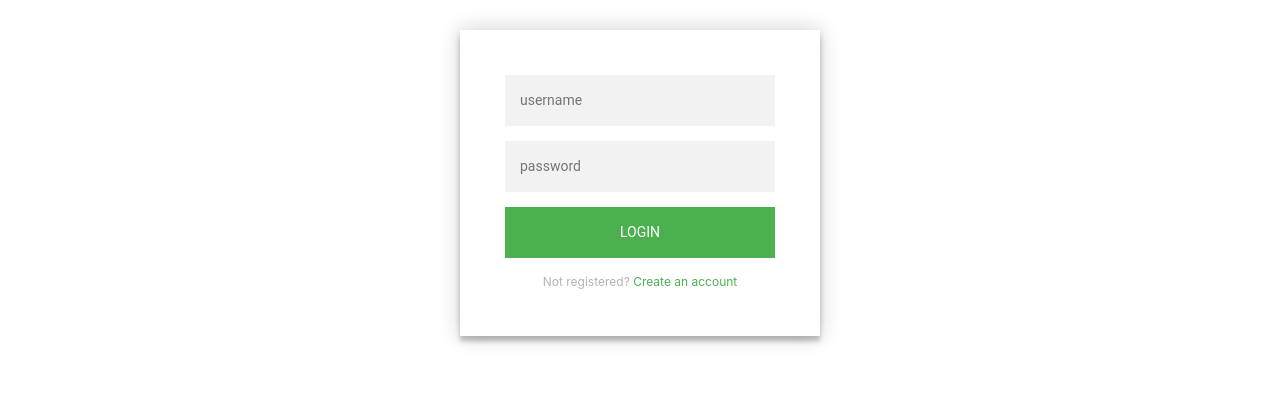
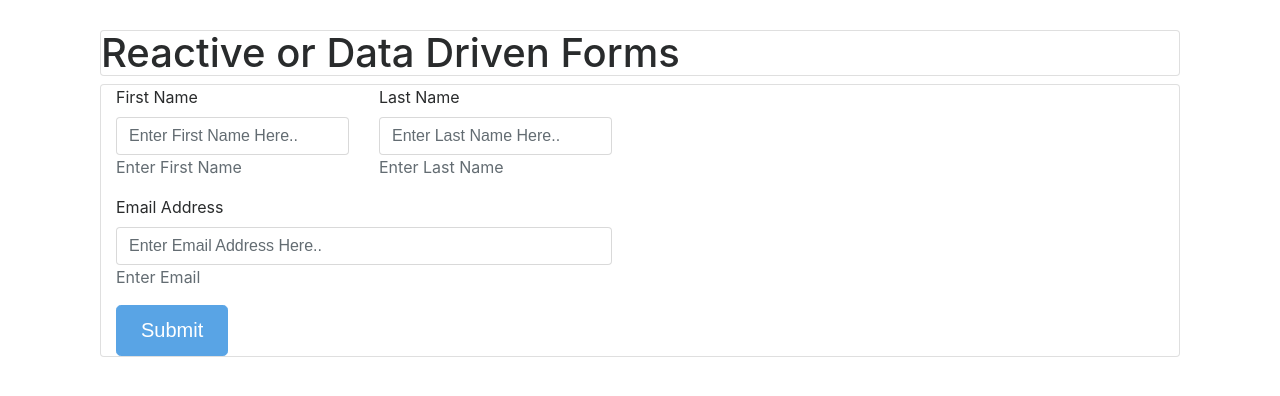
Before and after one commit to CodeKul/angular-router-evening-68, an Angular app: page /regRec in a window 1280 px wide. Before the commit this address led to /. Shown: the top 396 px of the page. Built offline with nearby package versions, Linux system fonts and the light colour scheme.

Commit message:
reactive forms : config, data exg, validations

```diff
--- a/src/app/app.router.ts
+++ b/src/app/app.router.ts
@@ -1,3 +1,4 @@
+import { ReactiveRegComponent } from './reactive-reg/reactive-reg.component';
 import { AccountNumGuard } from './dash/account-num.guard';
 import { ListingComponent } from './dash/listing.component';
 import { ProfileComponent } from './dash/profile.component';
@@ -15,6 +16,7 @@ const routes: Routes = [
     { path: '', component: LoginComponent },
     { path: 'dash/:usNm', component: DashComponent, children: dashRoutes },
     { path: 'reg/:tm', component: RegistrationComponent, canActivate: [AccountNumGuard] },
+    { path: 'regRec', component: ReactiveRegComponent},
     { path: '**', redirectTo: '' }
 ];
 
--- a/src/app/login/login.component.html
+++ b/src/app/login/login.component.html
@@ -3,6 +3,6 @@
     <input type="text" placeholder="username" #usNm/>
     <input type="password" placeholder="password" #pass/>
     <button (click)="onLogin(usNm.value,pass.value)">login</button>
-    <p class="message">Not registered? <a [routerLink]="['reg','789']" routerLinkActive="rtr">Create an account</a></p>
+    <p class="message">Not registered? <a [routerLink]="['regRec']" routerLinkActive="rtr">Create an account</a></p>
   </form>
 </div>
--- /dev/null
+++ b/src/app/reactive-reg/reactive-reg.component.html
@@ -0,0 +1,40 @@
+<h1 class="card">Reactive or Data Driven Forms</h1>
+<div class="col-lg-12 card">
+  <div class="row">
+    <form novalidate (ngSubmit)="onSubmit()" [formGroup]="frmGrp">
+      <div class="col-sm-12">
+        <div class="row">
+          <div class="col-sm-6 form-group">
+            <label>First Name</label>
+            <input
+              type="text"
+              placeholder="Enter First Name Here.."
+              class="form-control"
+              formControlName="fstNm">
+              <span class="text-muted" >Enter First Name</span>
+          </div>
+          <div class="col-sm-6 form-group">
+            <label>Last Name</label>
+            <input
+              type="text"
+              placeholder="Enter Last Name Here.."
+              class="form-control"
+              formControlName="lstNm">
+              <span class="text-muted" >Enter Last Name</span>
+          </div>
+        </div>
+        <div class="form-group">
+          <label>Email Address</label>
+          <input
+            type="text"
+            placeholder="Enter Email Address Here.."
+            class="form-control"
+            formControlName="eml">
+            <span class="text-muted" >Enter Email</span>
+        </div>
+
+        <button type="submit" class="btn btn-lg btn-primary" [disabled]="!frmGrp.valid">Submit</button>
+      </div>
+    </form>
+  </div>
+</div>
--- /dev/null
+++ b/src/app/reactive-reg/reactive-reg.component.ts
@@ -0,0 +1,31 @@
+import { Component, OnInit } from '@angular/core';
+import { FormBuilder, FormGroup, Validators } from '@angular/forms';
+
+@Component({
+  selector: 'app-reactive-reg',
+  templateUrl: './reactive-reg.component.html',
+  styleUrls: ['./reactive-reg.component.css']
+})
+export class ReactiveRegComponent implements OnInit {
+
+  frmGrp: FormGroup;
+
+  constructor(
+    private frmBldr: FormBuilder
+  ) {
+    this.frmGrp = frmBldr.group({
+      fstNm: ['', Validators.required],
+      lstNm: ['', Validators.required],
+      eml: ['', Validators.compose([
+        Validators.required, Validators.pattern("[a-z0-9!#$%&'*+/=?^_`{|}~-]+(?:\.[a-z0-9!#$%&'*+/=?^_`{|}~-]+)*@(?:[a-z0-9](?:[a-z0-9-]*[a-z0-9])?\.)+[a-z0-9](?:[a-z0-9-]*[a-z0-9])?")
+      ])]
+    });
+  }
+
+  ngOnInit() {
+  }
+
+  onSubmit() {
+    console.log(this.frmGrp);
+  }
+}
```
Also changed, not shown: src/app/app.module.ts (+6 -3 lines), src/app/reactive-reg/reactive-reg.component.css (added), 1 other file (tests, documents, lock files or other folders).
